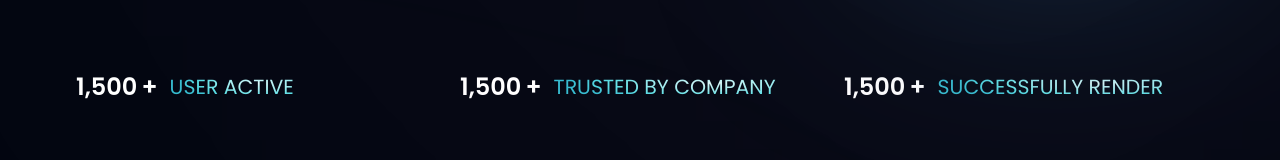
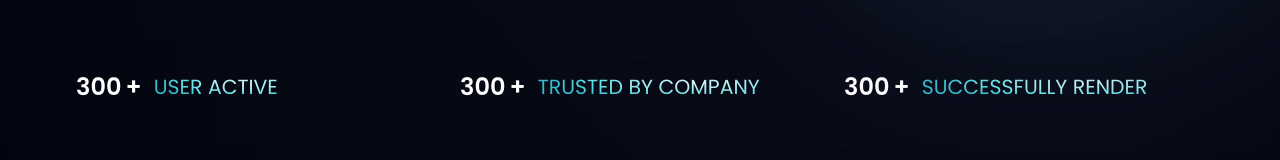
Before and after one commit to Jeet-Codes/PollyVerse, a React (Vite) app: page / in a window 1280 px wide. Shown: the part 734-894 px from the top of the page. Built offline with nearby package versions, Linux system fonts and the light colour scheme.

Commit message:
change is counting number

```diff
--- a/src/components/Stats.jsx
+++ b/src/components/Stats.jsx
@@ -10,7 +10,7 @@ const Stats = () => {
       {stats.map((stat) => (
         <div key={stat.id} className={`flex-1 flex justify-start items-center flex-row m-3`} >
           <ScrollTrigger onEnter={()=>setenter(true)} onExit={()=>setenter(false)}>
-           { enter &&<CountUp className="font-poppins font-semibold xs:text-[40.89px] text-[30.89px] xs:leading-[53.16px] leading-[43.16px] text-white sm:text-2xl" start={0} end={1500} duration={2} delay={0} />
+           { enter &&<CountUp className="font-poppins font-semibold xs:text-[40.89px] text-[30.89px] xs:leading-[53.16px] leading-[43.16px] text-white sm:text-2xl" start={0} end={300} duration={2} delay={0} />
 } <span className="font-poppins font-semibold xs:text-[40.89px] text-[30.89px] xs:leading-[53.16px] leading-[43.16px] text-white sm:text-2xl">+</span>
           </ScrollTrigger>
           <p className="font-poppins font-normal xs:text-[20.45px] text-[15.45px] xs:leading-[26.58px] leading-[21.58px] text-gradient uppercase ml-3">
```
